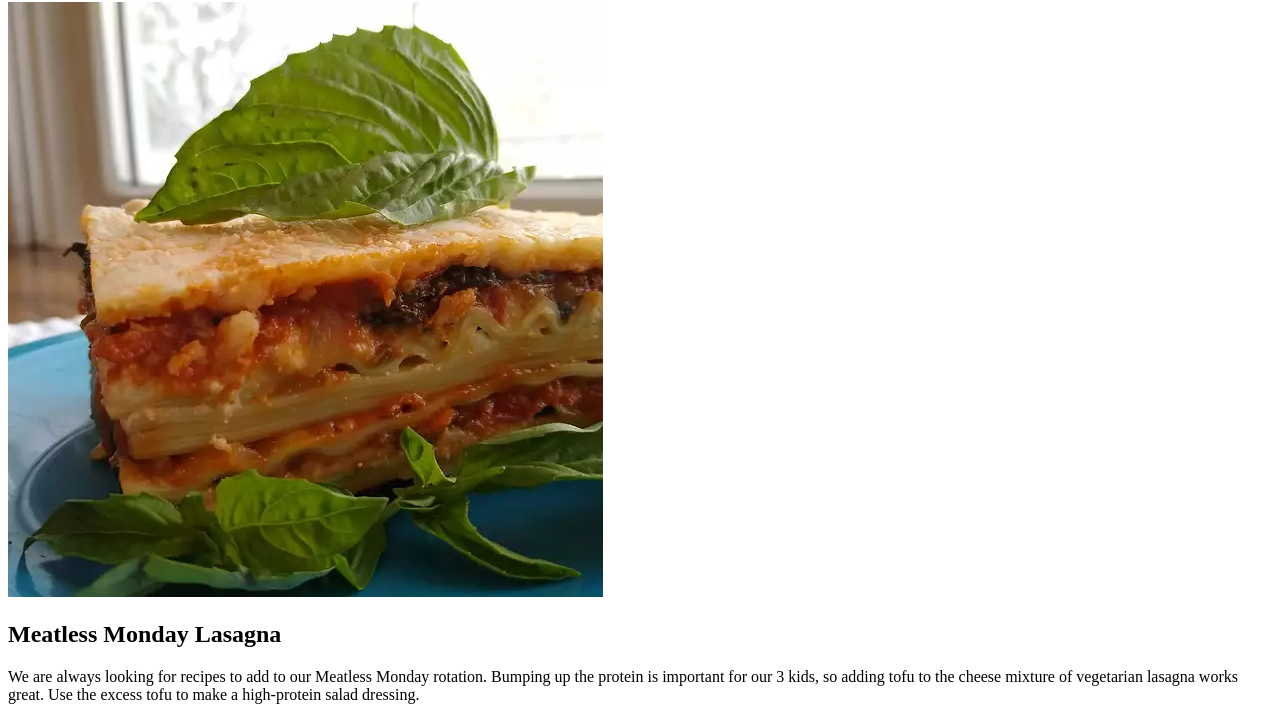
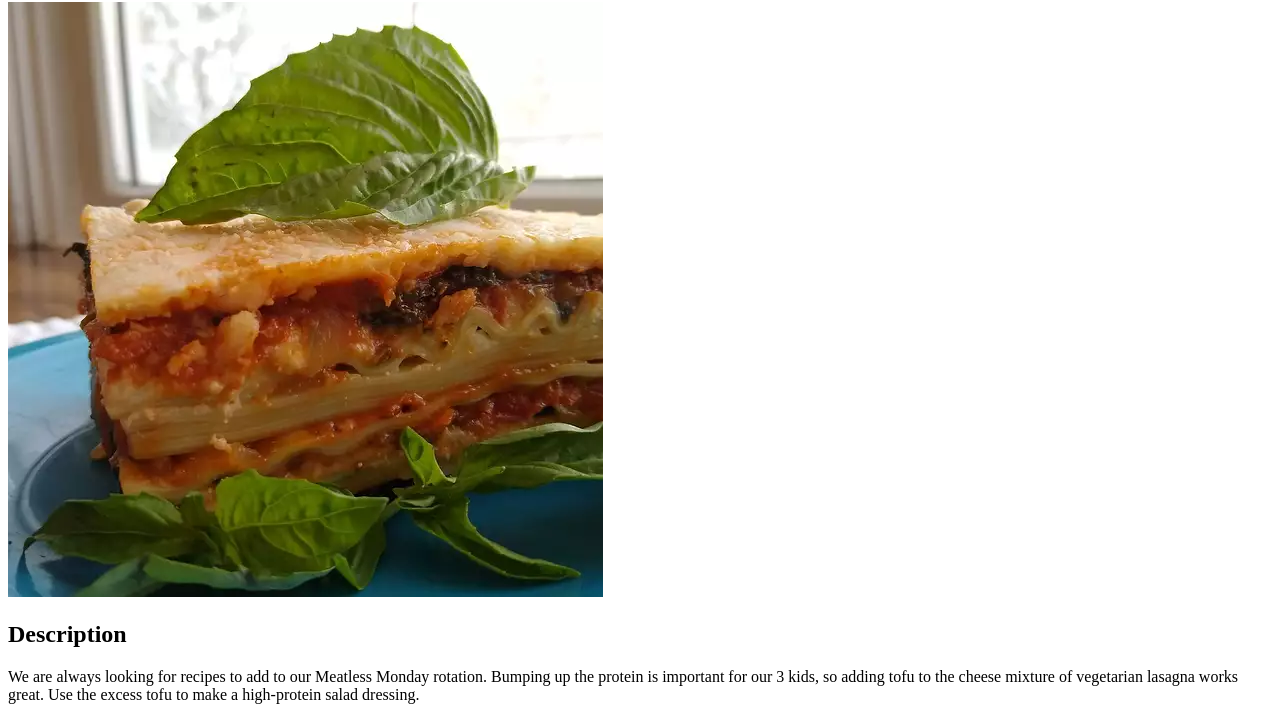
Before and after one commit to Sty6x/odin-recipes, a plain HTML site: page recipes/lasagna.html in a window 1280 px wide. Shown: the part 78-797 px from the top of the page. Drawn offline with Linux system fonts and the light colour scheme.

Commit message:
changed Description name from Meatless Monday Lasagna to Description

```diff
--- a/recipes/lasagna.html
+++ b/recipes/lasagna.html
@@ -9,7 +9,7 @@
 <body>
     <h1>Lasagna</h1>
     <img src="../img/Lasagna.webp" alt="Meatless Monday Lasagna">
-    <h2>Meatless Monday Lasagna</h2>
+    <h2>Description</h2>
     <p>We are always looking for recipes to add to our Meatless Monday rotation. Bumping up the protein is important
         for our 3 kids, so adding tofu to the cheese mixture of vegetarian lasagna works great. Use the excess tofu to
         make a high-protein salad dressing.</p>
```
